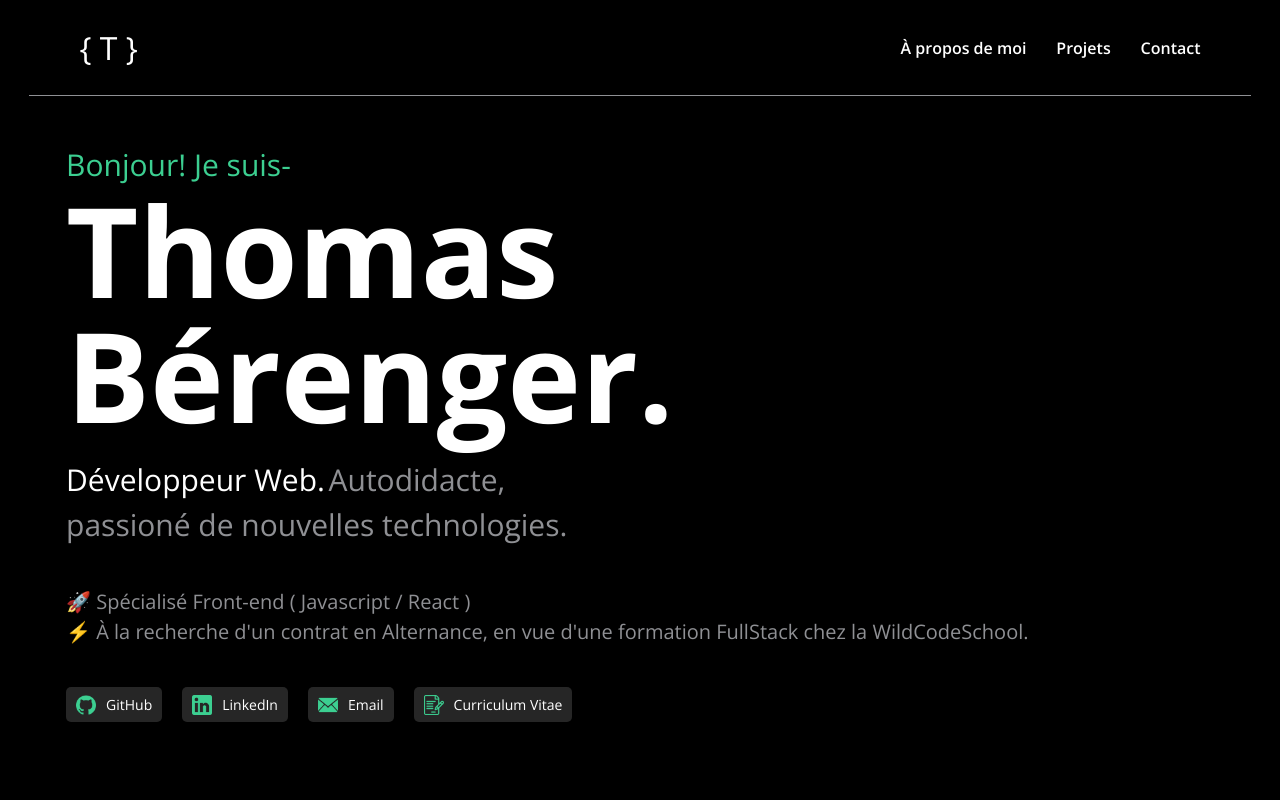
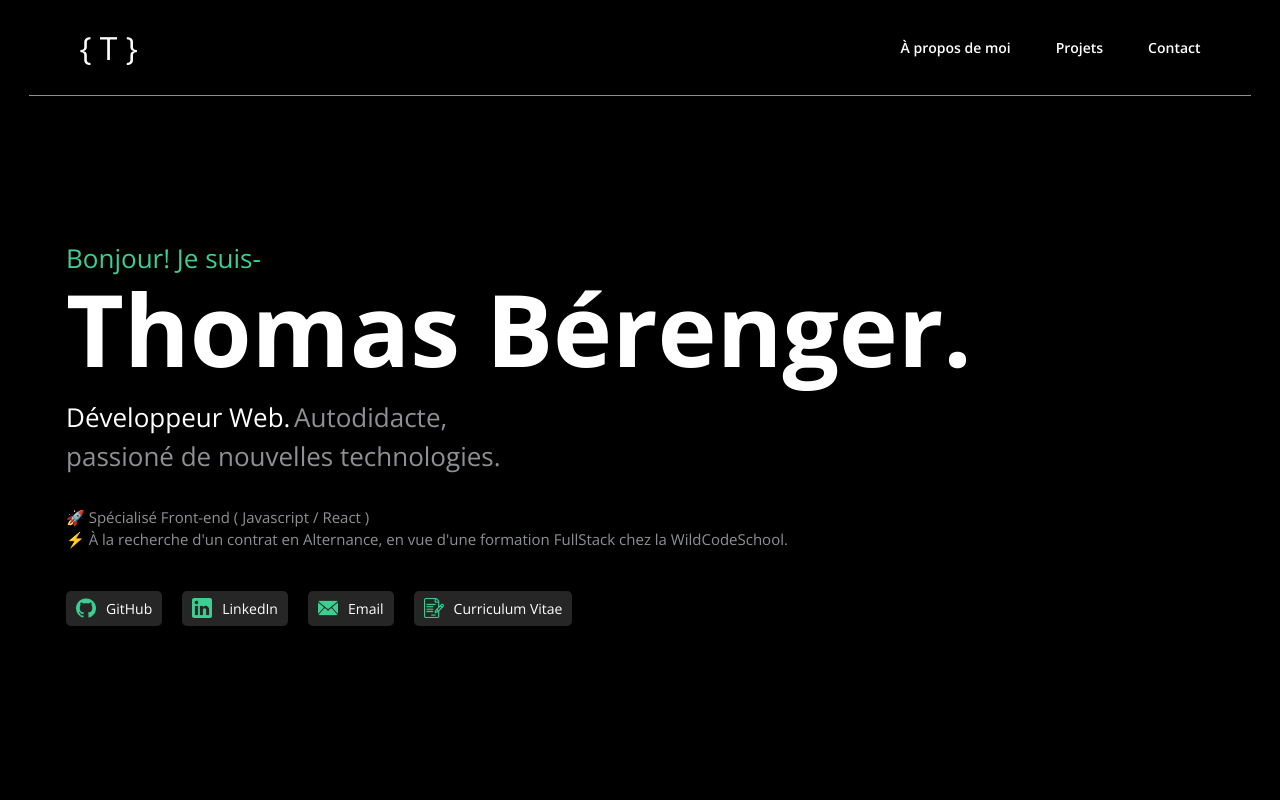
Before and after one commit to ThomasJSimpson/portfolio, a React (Vite) app: page / in a window 1280 px wide. Shown: the top 800 px of the page. Built offline with nearby package versions, Linux system fonts and the light colour scheme; the HTML template or start-up script is replaced by a standard one.

Commit message:
test welcome resp3

```diff
--- a/src/App.css
+++ b/src/App.css
@@ -53,6 +53,7 @@ a:visited {
   justify-content: space-between;
   align-items: center;
   height: 12vh;
+  min-height: 8rem;
   max-width: 144rem;
   background-color: black;
   padding: 0 5rem 0;
@@ -79,7 +80,7 @@ nav ul {
 } */
 nav {
   width: 30rem;
-  font-size: 1.6rem;
+  font-size: 1.4rem;
   font-weight: 600;
 }
 
@@ -141,7 +142,7 @@ main {
 }
 .welcome-hello {
   display: inline-block;
-  font-size: 3rem;
+  font-size: 2.6rem;
   color: #3ccf91;
   animation-delay: 0.4s;
 }
@@ -149,7 +150,7 @@ main {
 .welcome-name {
   display: inline-block;
   margin-bottom: 2rem;
-  font-size: 12.5rem;
+  font-size: 10rem;
   font-weight: 700;
   line-height: 1;
 }
@@ -160,20 +161,20 @@ main {
   animation-delay: 0.8s;
 }
 .welcome-title {
-  font-size: 3rem;
+  font-size: 2.6rem;
   animation-delay: 1s;
 }
 .welcome-title--description {
   color: #8f9094;
   animation-delay: 1s;
-  font-size: 3rem;
+  font-size: 2.6rem;
 }
 .welcome-profil {
-  margin-bottom: 4rem;
+  margin-bottom: 3rem;
   margin-top: 15vh;
 }
 .welcome-spec {
-  font-size: 2rem;
+  font-size: 1.5rem;
   color: #8f9094;
   font-weight: lighter;
   animation-delay: 1.2s;
@@ -549,6 +550,30 @@ footer {
   .project-card h3 {
     font-size: 2.2rem;
   }
+  .welcome-hello {
+    font-size: 3.3rem;
+  }
+  .welcome-name {
+    margin-bottom: 0.9rem;
+    font-size: 8.5rem;
+  }
+  .welcome-title {
+    font-size: 3.1rem;
+  }
+  .welcome-title--description {
+    font-size: 3.1rem;
+  }
+  .welcome-profil {
+    margin-bottom: 2.8rem;
+    margin-top: 15vh;
+  }
+  .welcome-spec {
+    font-size: 2.4rem;
+  }
+  .welcome-social {
+    margin-top: 2.4rem;
+    flex-wrap: wrap;
+  }
 }
 @media (max-width: 819px) {
   .project-card--desc {
@@ -590,7 +615,7 @@ footer {
     font-size: 90%;
   } */
 }
-@media (max-width: 579px) {
+@media (max-width: 799px) {
   .project-card--desc {
     font-size: 80%;
     padding: 3.5%;
@@ -604,8 +629,6 @@ footer {
   .project-card h3 {
     font-size: 80%;
   } */
-}
-@media (max-width: 700px) {
   body {
     padding: 0;
   }
@@ -686,6 +709,7 @@ footer {
   .tags-list {
     font-size: 1.1rem;
     margin-bottom: 1rem;
+    translate: no;
   }
   .tags-list > * {
     margin-right: 0.7rem;
@@ -698,6 +722,7 @@ footer {
   }
   .link-pro p {
     font-size: 1.4rem;
+    translate: no;
   }
   .icon {
     width: 2.2rem;
@@ -711,3 +736,5 @@ footer {
     font-size: 1.1rem;
   }
 }
+@media (max-width: 539px) {
+}
--- a/src/pages/WelcomePage.jsx
+++ b/src/pages/WelcomePage.jsx
@@ -11,8 +11,8 @@ const WelcomePage = () => {
           <span className="welcome-hello anim-welcome">Bonjour! Je suis-</span>
           <br />{" "}
           <span className="welcome-name ">
-            <span className=" welcome-name--first anim-welcome">Thomas</span>
-            <br />
+            <span className=" welcome-name--first anim-welcome">Thomas </span>
+
             <span className="welcome-name--last anim-welcome">Bérenger.</span>
           </span>
           <br />
```
